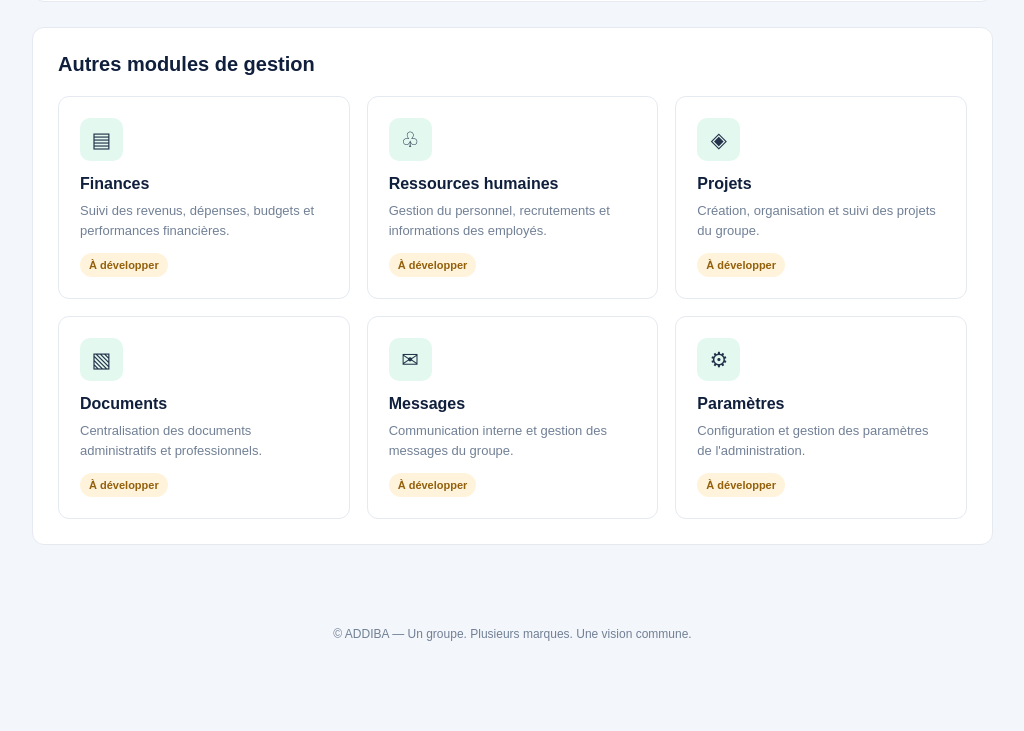
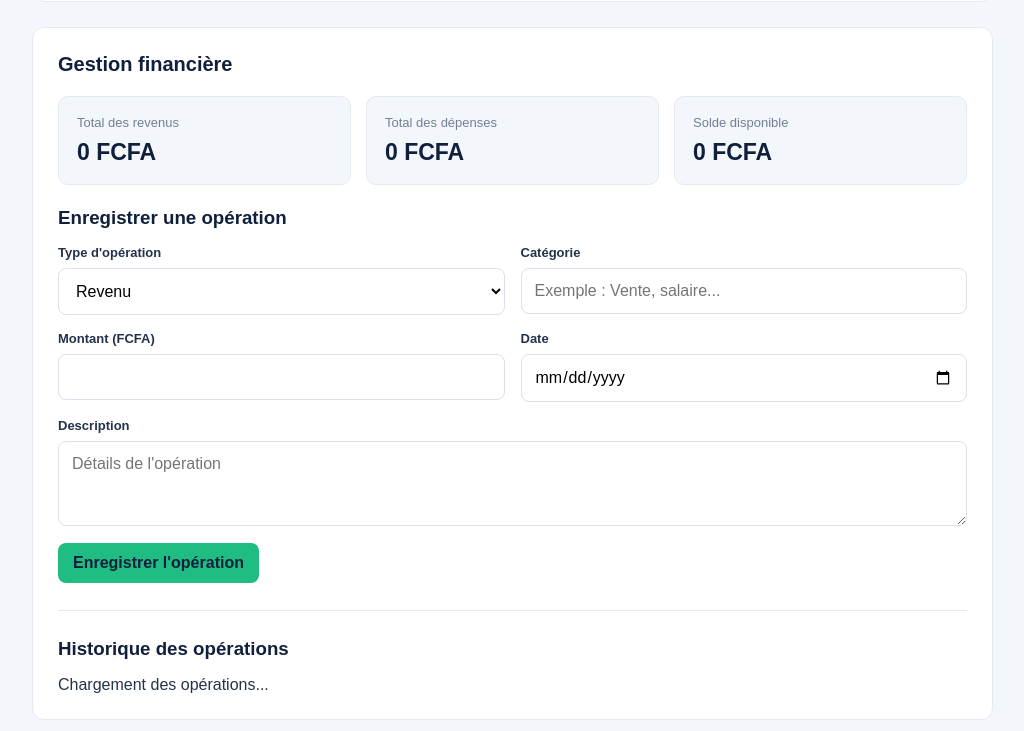
Before and after one commit to kisbedoannagracia-ops/Addiba, a plain HTML site: page dashboard.html in a window 1280 px wide. Shown: the part 1489-2220 px from the top of the page, without its empty margins (255-1279 px from the left). Before the commit the page ends 2155 px from the top, so only its background shows below. Drawn offline with Linux system fonts and the light colour scheme; a script that the page names is missing.

Commit message:
Update dashboard.html
<section class="section" id="finances">
  <div class="section-heading">
    <h2>Gestion financière</h2>
  </div>

  <div class="finance-summary">
    <div class="finance-card">
      <p>Total des revenus</p>
      <h3 id="financeRevenus">0 FCFA</h3>
    </div>
    <div class="finance-card">
      <p>Total des dépenses</p>
      <h3 id="financeDepenses">0 FCFA</h3>
    </div>
    <div class="finance-card">
      <p>Solde disponible</p>
      <h3 id="financeSolde">0 FCFA</h3>
    </div>
  </div>

  <h3 style="margin-bottom:16px;color:#101f3c">
    Enregistrer une opération
  </h3>

  <form id="financeForm">
    <div class="form-grid">
      <div class="field">
        <label for="financeType">Type d'opération</label>
        <select id="financeType" required>
          <option value="revenu">Revenu</option>
          <option value="depense">Dépense</option>
        </select>
      </div>

      <div class="field">
        <label for="financeCategorie">Catégorie</label>
        <input id="financeCategorie" required
          placeholder="Exemple : Vente, salaire...">
      </div>

      <div class="field">
        <label for="financeMontant">Montant (FCFA)</label>
        <input id="financeMontant" type="number"
          min="1" step="0.01" required>
      </div>

      <div class="field">
        <label for="financeDate">Date</label>
        <input id="financeDate" type="date" required>
      </div>

      <div class="field full">
        <label for="financeDescription">Description</label>
        <textarea id="financeDescription"
          placeholder="Détails de l'opération"></textarea>
      </div>
    </div>

    <div class="actions">
      <button class="btn btn-primary" id="financeSaveBtn"
        type="submit">Enregistrer l'opération</button>
    </div>
  </form>

  <div style="border-top:1px solid #e5eaf1;margin:27px 0"></div>

  <h3 style="color:#101f3c;margin-bottom:16px">
    Historique des opérations
  </h3>

  <div id="financeList" class="finance-list">
    Chargement des opérations...
  </div>
</section>

```diff
--- a/dashboard.html
+++ b/dashboard.html
@@ -299,6 +299,81 @@ padding:12px;text-align:left;border-bottom:1px solid var(--border);font-size:13p
 <h3 style="color:#101f3c;font-size:17px;margin-bottom:17px">Dirigeants du groupe</h3>
 <div id="leaderList" class="brand-list"><div class="empty">Chargement des dirigeants...</div></div>
 </section>
+
+<section class="section" id="finances">
+  <div class="section-heading">
+    <h2>Gestion financière</h2>
+  </div>
+
+  <div class="finance-summary">
+    <div class="finance-card">
+      <p>Total des revenus</p>
+      <h3 id="financeRevenus">0 FCFA</h3>
+    </div>
+    <div class="finance-card">
+      <p>Total des dépenses</p>
+      <h3 id="financeDepenses">0 FCFA</h3>
+    </div>
+    <div class="finance-card">
+      <p>Solde disponible</p>
+      <h3 id="financeSolde">0 FCFA</h3>
+    </div>
+  </div>
+
+  <h3 style="margin-bottom:16px;color:#101f3c">
+    Enregistrer une opération
+  </h3>
+
+  <form id="financeForm">
+    <div class="form-grid">
+      <div class="field">
+        <label for="financeType">Type d'opération</label>
+        <select id="financeType" required>
+          <option value="revenu">Revenu</option>
+          <option value="depense">Dépense</option>
+        </select>
+      </div>
+
+      <div class="field">
+        <label for="financeCategorie">Catégorie</label>
+        <input id="financeCategorie" required
+          placeholder="Exemple : Vente, salaire...">
+      </div>
+
+      <div class="field">
+        <label for="financeMontant">Montant (FCFA)</label>
+        <input id="financeMontant" type="number"
+          min="1" step="0.01" required>
+      </div>
+
+      <div class="field">
+        <label for="financeDate">Date</label>
+        <input id="financeDate" type="date" required>
+      </div>
+
+      <div class="field full">
+        <label for="financeDescription">Description</label>
+        <textarea id="financeDescription"
+          placeholder="Détails de l'opération"></textarea>
+      </div>
+    </div>
+
+    <div class="actions">
+      <button class="btn btn-primary" id="financeSaveBtn"
+        type="submit">Enregistrer l'opération</button>
+    </div>
+  </form>
+
+  <div style="border-top:1px solid #e5eaf1;margin:27px 0"></div>
+
+  <h3 style="color:#101f3c;margin-bottom:16px">
+    Historique des opérations
+  </h3>
+
+  <div id="financeList" class="finance-list">
+    Chargement des opérations...
+  </div>
+ </section>
 
 <section class="section" id="autres-modules">
 <div class="section-heading"><h2>Autres modules de gestion</h2></div>
```
